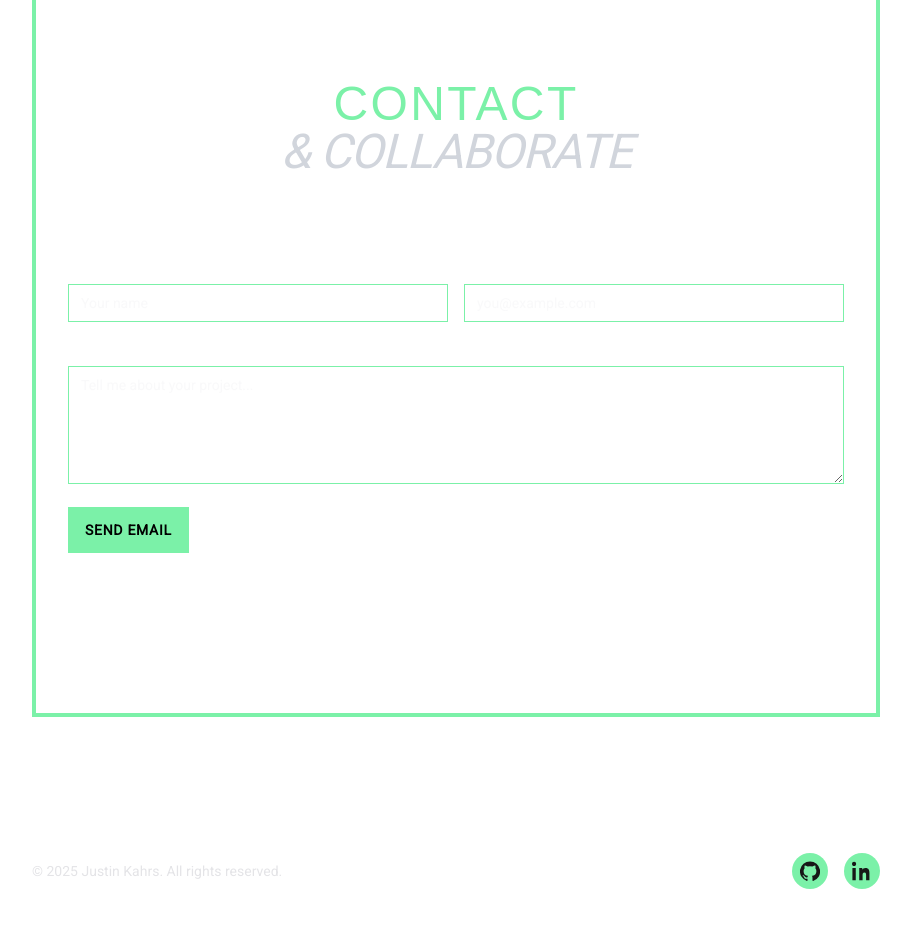
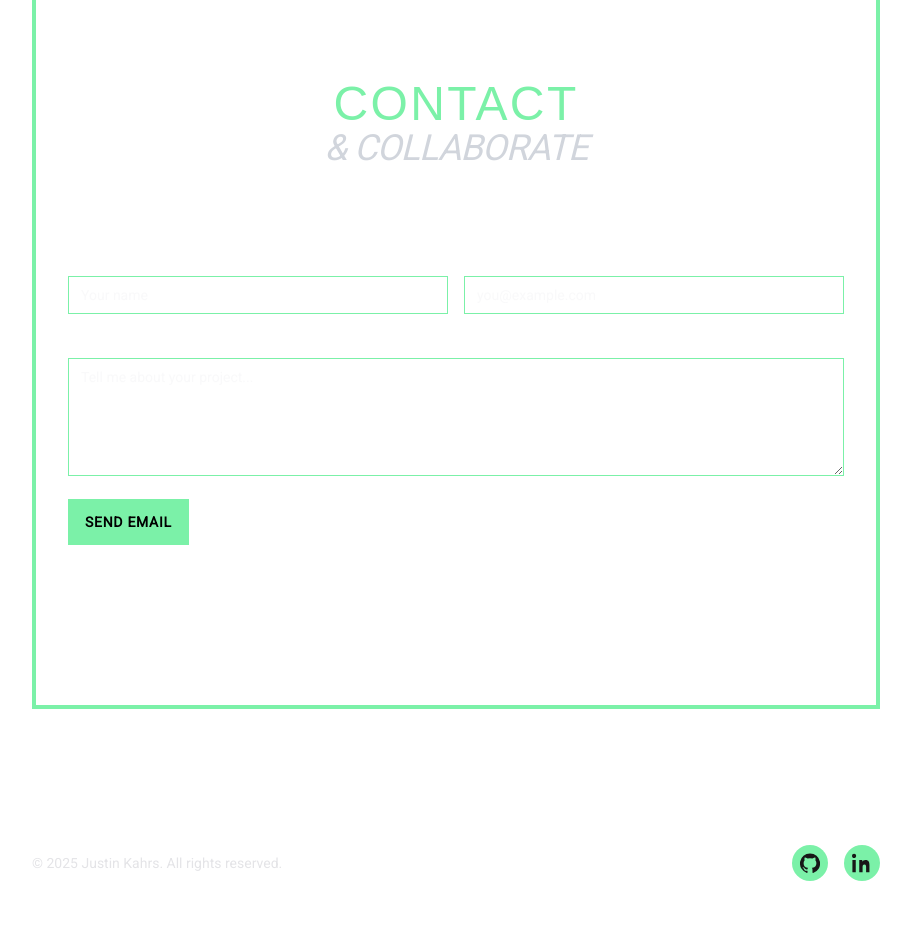
Before and after one commit to justinkahrs/homepage-2025, a Next.js app: page / in a window 1280 px wide. Shown: the part 2940-3865 px from the top of the page, without its empty margins (184-1095 px from the left). Built offline with nearby package versions, Linux system fonts and the light colour scheme; a web font is replaced by a local one.

Commit message:
font size

```diff
--- a/components/Contact.tsx
+++ b/components/Contact.tsx
@@ -22,7 +22,7 @@ function Contact() {
                         whileInView={{ opacity: 1, y: 0 }}
                         viewport={{ once: true, amount: 0.4 }}
                         transition={{ duration: 0.5 }}
-                        className="lg:text-5xl text-4xl text-center text-gray-300 italic tracking-tight uppercase"
+                        className="text-4xl text-center text-gray-300 italic tracking-tight uppercase"
 
                     >
                         & Collaborate
```
